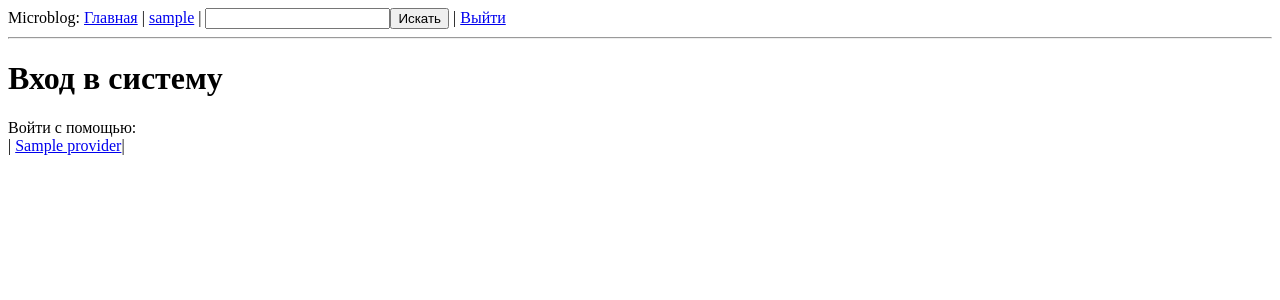
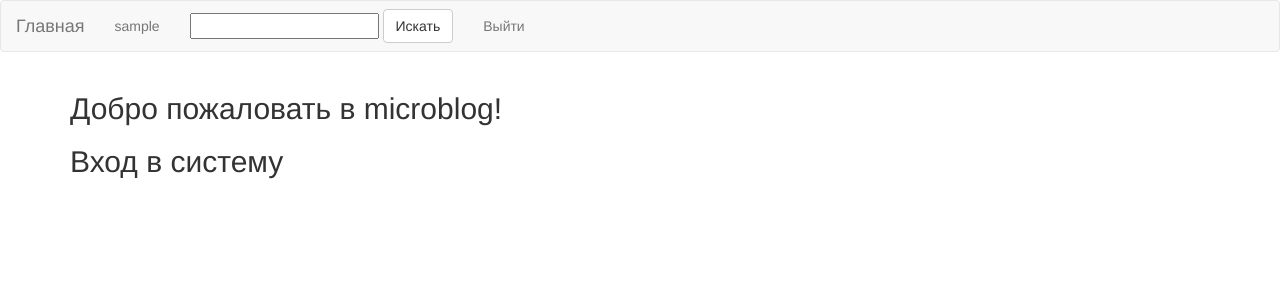
Before and after one commit to titov-max/microblog, a Flask app: template app/templates/login.html in a window 1280 px wide. Shown: the top 300 px of the page. Run offline with Flask 2, Linux system fonts and the light colour scheme; a user stored in the database is signed in; tables that the repository leaves empty hold one stand-in row (values such as "Sample post"); the template is opened without the code that fills it: most values are stand-ins (such as "Sample title", 1, 10 or a date in 2020); parts of the project's set-up code (start-up, migrations or seed data) failed here and were passed over; some libraries are stand-ins or nearby versions.

Commit message:
Added bootstrap and font-awesome styles. Log In. Navbar. Pager

```diff
--- a/app/templates/base.html
+++ b/app/templates/base.html
@@ -1,5 +1,13 @@
 <html>
   <head>
+    <link href="/static/bootstrap/css/bootstrap.min.css" rel="stylesheet" media="screen">
+    <link href="/static/bootstrap/css/bootstrap-responsive.css" rel="stylesheet">
+    <link href="/static/bootstrap/css/bootstrap-social-gh-pages/bootstrap-social.css" rel="stylesheet">
+    <link rel="stylesheet" href="/static/font-awesome-4.3.0/css/font-awesome.min.css">
+    <script src="http://code.jquery.com/jquery-latest.js"></script>
+    <script src="/static/js/bootstrap.min.js"></script>
+    <meta name="viewport" content="width=device-width, initial-scale=1.0">
+
     {% if title %}
     <title>{{title}} - microblog</title>
     {% else %}
@@ -7,15 +15,23 @@
     {% endif %}
   </head>
   <body>
-    <div>
-      Microblog: <a href="/index">Главная</a>
-      {% if g.user.is_authenticated() %}
-      | <a href="{{ url_for('user', nickname = g.user.nickname) }}">{{ g.user.nickname }}</a>
-      | <form style="display: inline;" action="{{url_for('search')}}" method="post" name="search">{{g.search_form.hidden_tag()}}{{g.search_form.search(size=20)}}<input type="submit" value="Искать"></form>
-      | <a href="{{ url_for('logout') }}">Выйти</a>
-      {% endif %}
-    </div>
-    <hr/>
+    <nav class="navbar navbar-default">
+      <div class="navbar-header">
+        <a class="navbar-brand" href="/index">Главная</a>
+        {% if g.user.is_authenticated() %}
+        <ul class="nav navbar-nav">
+          <li><a href="{{ url_for('user', nickname = g.user.nickname) }}">{{ g.user.nickname }}</a></li>
+          <form class="navbar-form navbar-left" style="display: inline;" action="{{url_for('search')}}" method="post" name="search">
+            <div class="form-group">
+              {{g.search_form.hidden_tag()}}{{g.search_form.search(size=20)}}
+            </div>
+            <input type="submit" class="btn btn-default" value="Искать">
+          </form>
+          <li><a href="{{ url_for('logout') }}">Выйти</a></li>
+        </ul>
+        {% endif %}
+      </div>
+    </nav>
     {% with messages = get_flashed_messages() %}
     {% if messages %}
     <ul>
--- a/app/templates/login.html
+++ b/app/templates/login.html
@@ -1,11 +1,17 @@
 {% extends "base.html" %}
 {% block content %}
 
-<h1>Вход в систему</h1>
-	<p>
-		Войти с помощью:<br/>
-		|{% for pr in providers %}
-		<a href="{{ url_for('oauth_authorize', provider=pr) }}">{{pr}}</a>|
+<div class="container">
+	<div class="span12">
+		<h2>Добро пожаловать в microblog!</h2>
+		<h2>Вход в систему</h2>
+		<p>
+		{% for pr in providers %}
+		<a class="btn btn-social-icon btn-{{pr}}" href="{{ url_for('oauth_authorize', provider=pr) }}">
+			<i class="fa fa-{{pr}}"></i>
+		</a>
 		{% endfor %}
 	</p>
+	</div>
+</div>
 {% endblock %}
--- a/app/views.py
+++ b/app/views.py
@@ -74,7 +74,7 @@ def oauth_callback(provider):
 @app.route('/user/<nickname>')
 @app.route('/user/<nickname>/<int:page>')
 @login_required
-def user(nickname, page = 1):
+def user(nickname, page=1):
 	user = User.query.filter_by(nickname = nickname).first()
 	if user == None:
 		flash('User ' + nickname + ' not found.')
```
Also changed, not shown: app/templates/index.html (+4 -11 lines), app/templates/user.html (+4 -11 lines).
